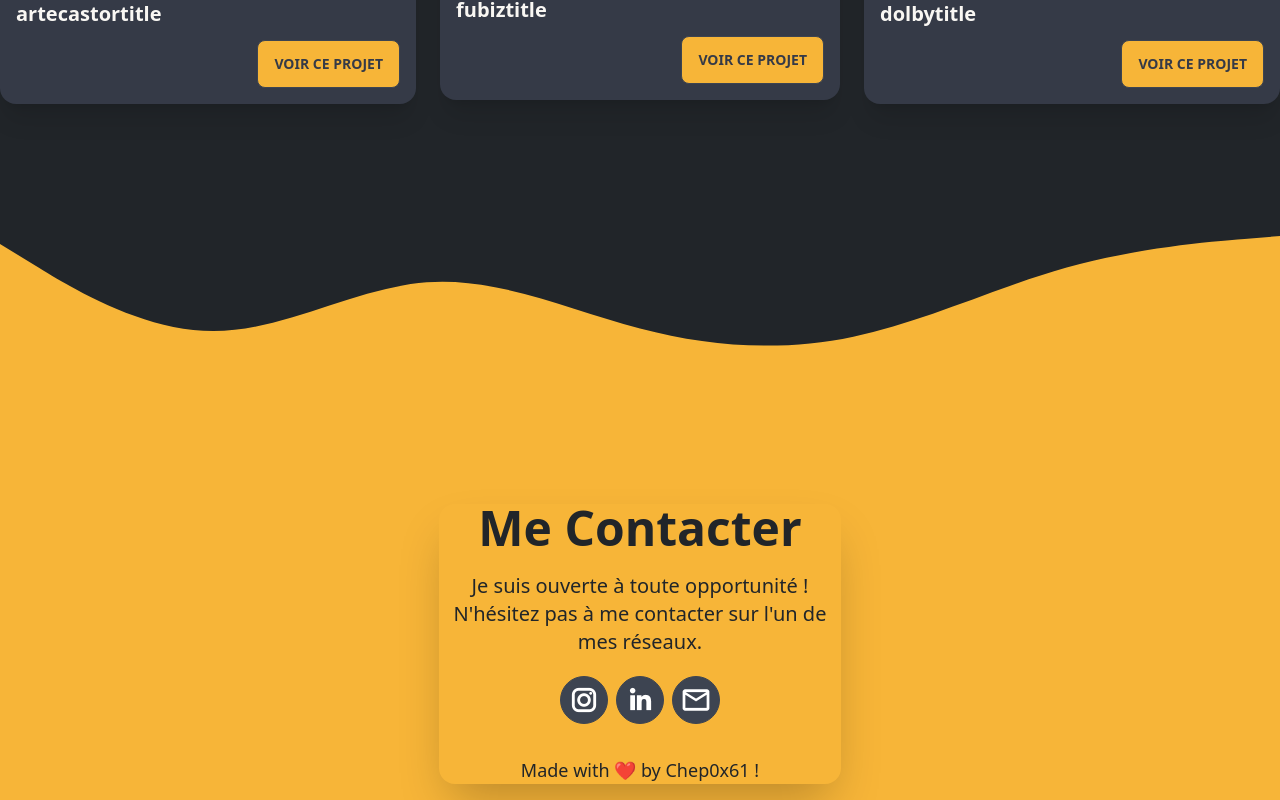
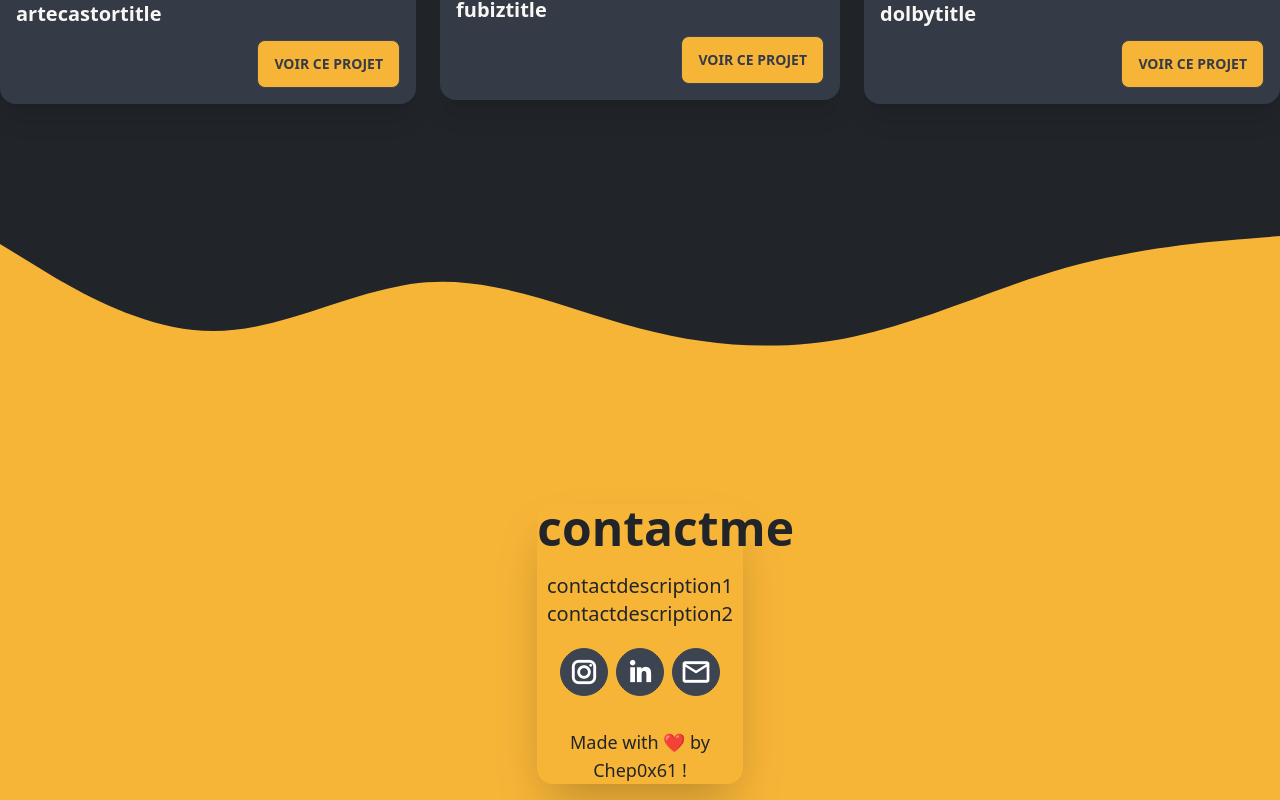
Before and after one commit to Chep0x61/ACharleville, a React (Create React App) app in the folder acharleville/: page / in a window 1280 px wide. Shown: the part 3271-4071 px from the top of the page. Built offline with nearby package versions, Linux system fonts and the light colour scheme; the HTML template or start-up script is replaced by a standard one.

Commit message:
feat: translation for contact section

```diff
--- a/acharleville/src/Components/Contact.jsx
+++ b/acharleville/src/Components/Contact.jsx
@@ -1,15 +1,18 @@
+import { useTranslation } from 'react-i18next'
 import Footer from "./Footer";
 
 const Contact = () => {
+    const { t } = useTranslation();
+
     return (
         <section id="contact">
           <div className="h-36 lg:h-96 bg-[url('../public/images/decoration/wave.svg')] bg-cover"></div>
           <div className="hero bg-flash">
             <div className="hero-content text-center">
               <div className="card w-[80%] max-w-xl md:max-w-2xl lg:max-w-2xl shadow-2xl text-main">
-                <h1 className="mb-5 text-3xl md:text-4xl lg:text-5xl font-bold">Me Contacter</h1>
-                <p className="text-md md:text-lg lg:text-xl">Je suis ouverte à toute opportunité !</p>
-                <p className="mb-5 text-md md:text-lg lg:text-xl">N'hésitez pas à me contacter sur l'un de mes réseaux.</p>
+                <h1 className="mb-5 text-3xl md:text-4xl lg:text-5xl font-bold">{t('contactme')}</h1>
+                <p className="text-md md:text-lg lg:text-xl">{t('contactdescription1')}</p>
+                <p className="mb-5 text-md md:text-lg lg:text-xl">{t('contactdescription2')}</p>
                   <div className="flex justify-center gap-2">
                     <a className="btn btn-circle" href="https://www.instagram.com/pellarinalizee" target="_blank" rel="noreferrer">
                       <img className="h-8 w-8" src="./images/socials/instagram.png" alt="instagram"></img>
```
